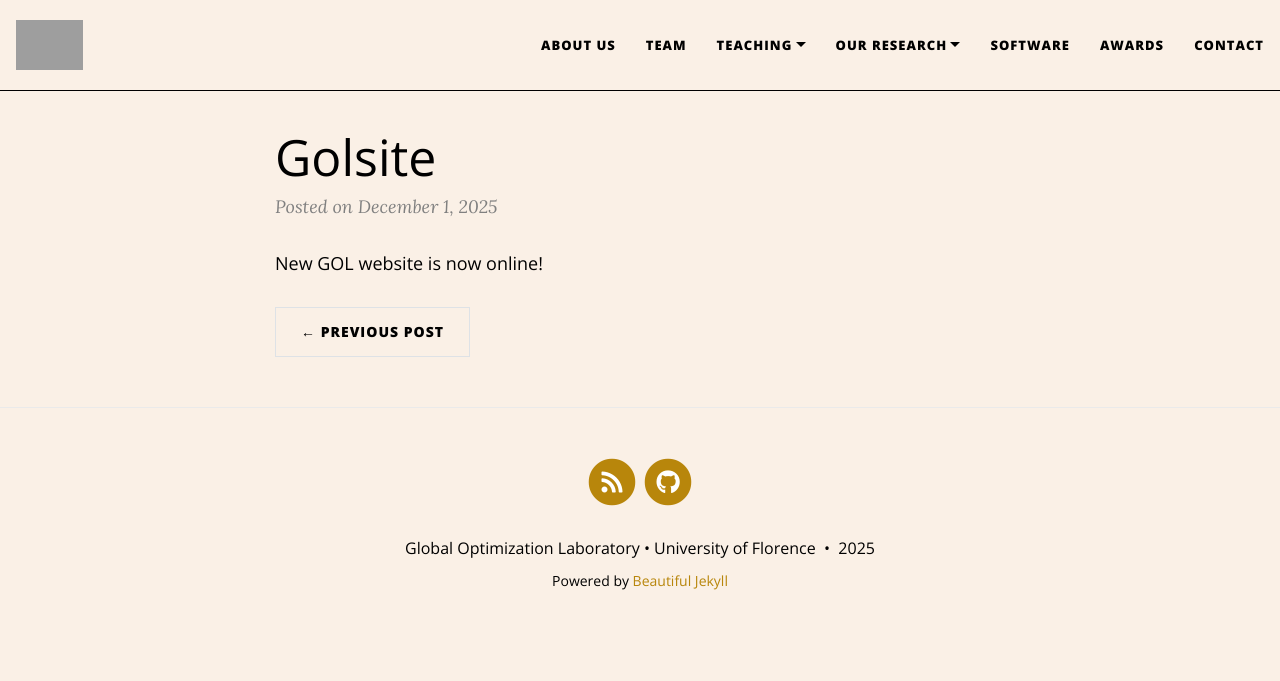
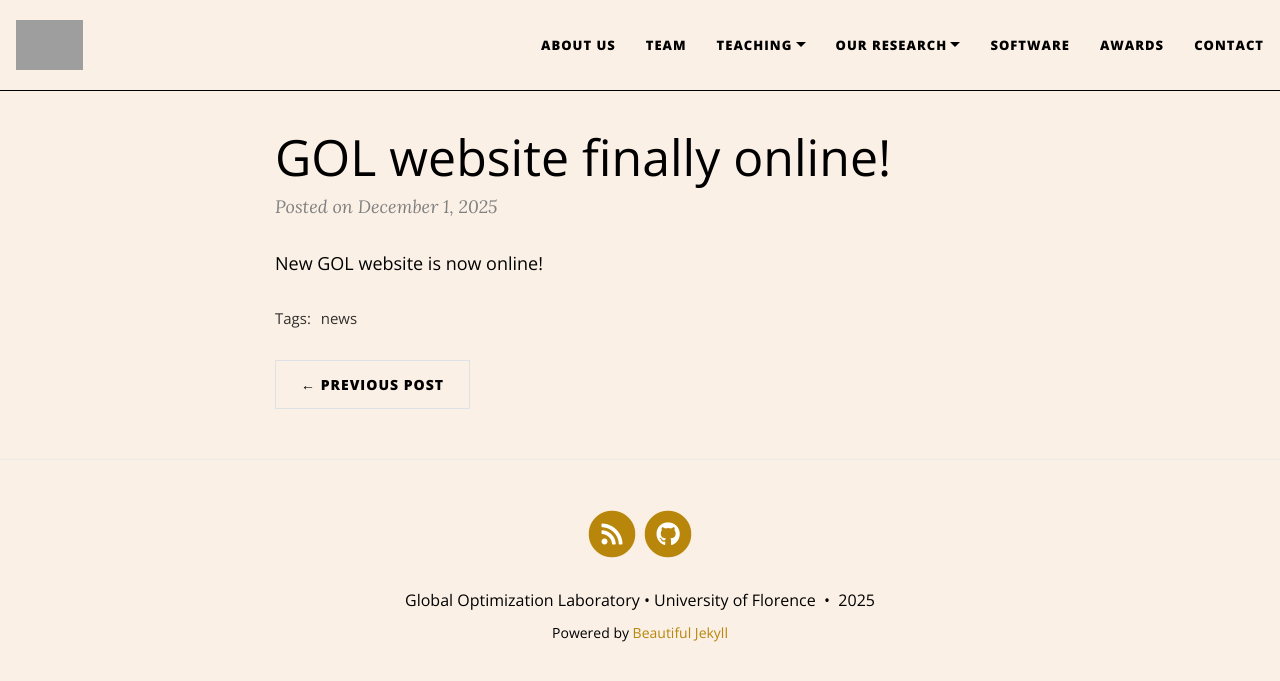
Before and after one commit to GOL-UniFI/GOL-UniFI.github.io, a Jekyll site: the page built from _posts/2025-12-01-GOLsite.md, in a window 1280 px wide. Shown: the top 681 px of the page. Built offline with Jekyll 4.4.1, drawn with Linux system fonts in a browser that asks for light colours; nearby versions of some CDN libraries; grey boxes are pictures that could not be loaded.

Commit message:
Update 2025-12-01-GOLsite.md

```diff
--- a/_posts/2025-12-01-GOLsite.md
+++ b/_posts/2025-12-01-GOLsite.md
@@ -1,2 +1,8 @@
+---
+layout: post
+title: GOL website finally online!
+tags: [news]
+comments: false
+---
 
 New GOL website is now online!
```
